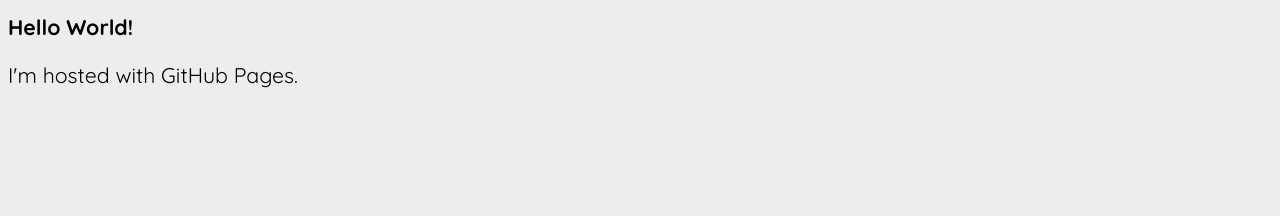
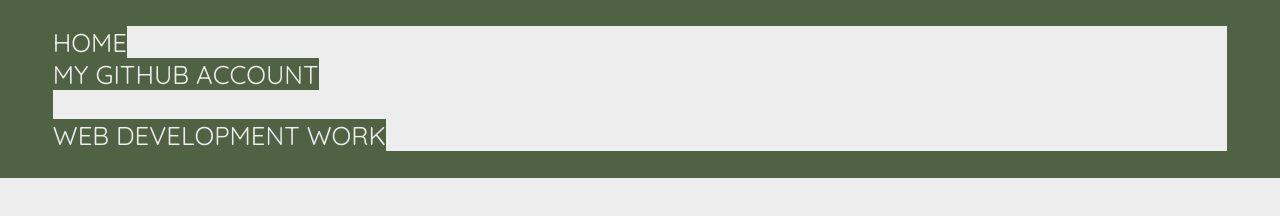
Before and after one commit to MrBananaMan541/MrBananaMan541.github.io, a plain HTML site: page index.html in a window 1280 px wide. Drawn offline with Linux system fonts and the light colour scheme.

Commit message:
Started work on navigation/header bar

```diff
--- a/index.html
+++ b/index.html
@@ -13,8 +13,13 @@
 </head>
 
 <body>
-    <h1>Hello World!</h1>
-    <p>I'm hosted with GitHub Pages.</p>
+    <div id="menu">
+        <div class="menuLink"><a href="index.html">HOME</a></div>
+        <div class=menuLink><a href="https://github.com/MrBananaMan541" target="_blank">MY GITHUB ACCOUNT</a></div>
+        <div class="menuLink">PETER BUECHI: MY PORTFOLIO</div>
+        <div class="menuLink"><a href="https://people.rit.edu/pab1029/235/" target="_blank">WEB DEVELOPMENT WORK</a></div>
+    </div>
+
 </body>
 
 </html>
--- a/styles/main.css
+++ b/styles/main.css
@@ -2,4 +2,40 @@
     font-size: 1.1em;
     font-family: Quicksand;
     background-color: #ededed;
+    margin: 0;
 }
+
+html {
+    scroll-behavior:smooth
+}
+
+#menu {
+    position: sticky;
+    background-color: #4f6344;
+    color: #ededed;
+    padding: 1.5rem;
+    padding-left: 3rem;
+    padding-right: 3rem;
+
+}
+
+#menu a {
+    background-color: #4f6344;
+}
+
+#menu a:link {
+    color: #ededed;
+    text-decoration: none;
+}
+#menu a:visited {
+    color: #ededed;
+}
+#menu a:focus {
+    border: 1px solid black;
+}
+#menu a:hover {
+    color: #b8b8b8;
+}
+#menu a:active {
+    color: #ededed;
+}
```
